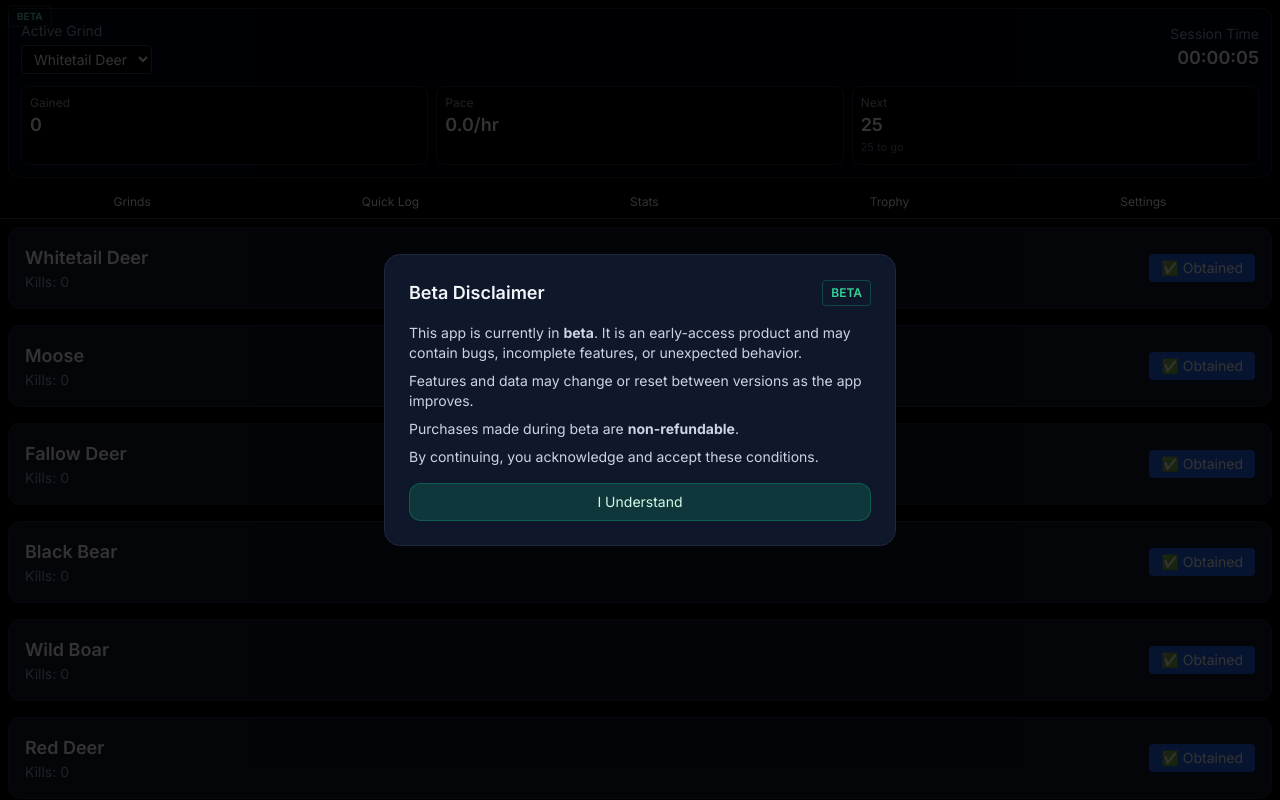
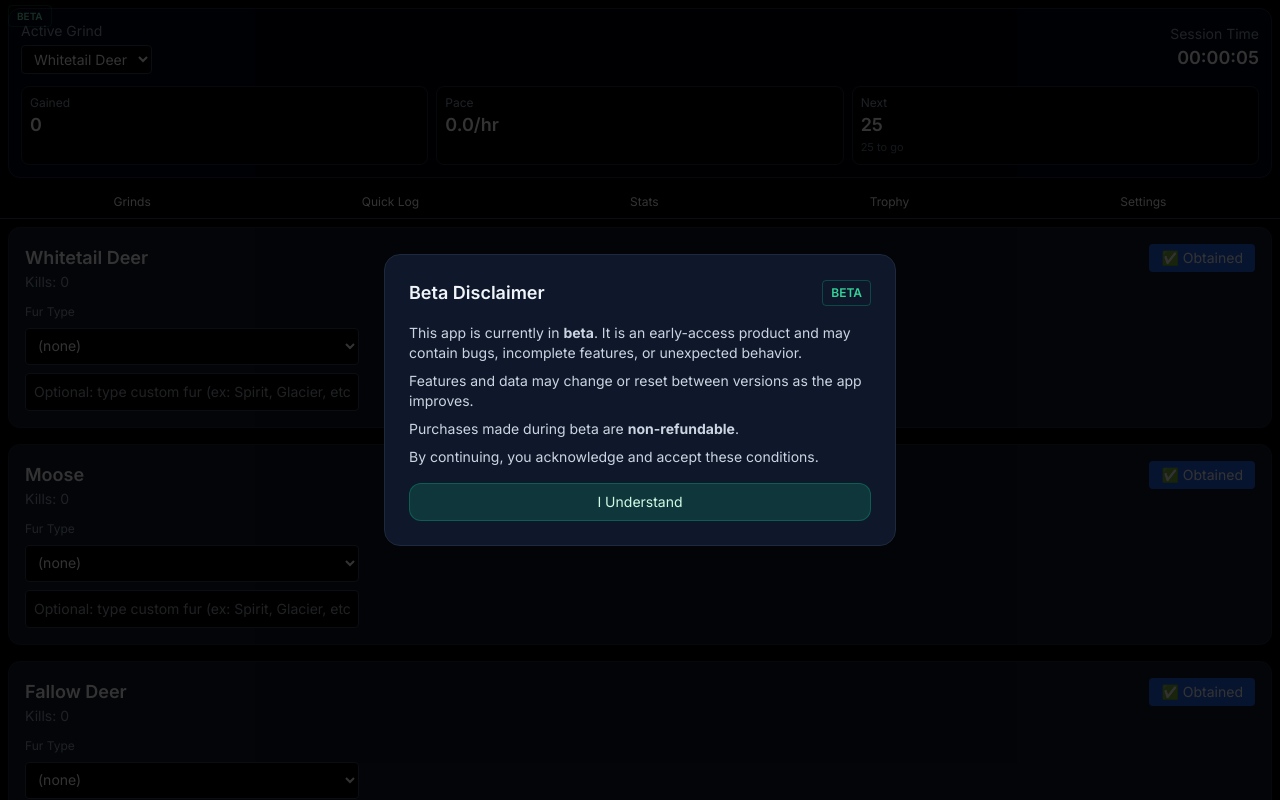
Before and after one commit to Camoford/great-one-grind, a React (Vite) app: page / in a window 1280 px wide. Shown: the top 800 px of the page. Built offline with nearby package versions, Linux system fonts and the light colour scheme.

Commit message:
Restore fur dropdowns in Grinds and Quick Log

```diff
--- a/components/GrindsList.tsx
+++ b/components/GrindsList.tsx
@@ -1,5 +1,21 @@
-import React, { useState } from "react";
+import React, { useMemo, useState } from "react";
 import { useHunterStore } from "../store";
+
+const FUR_OPTIONS = [
+  "",
+  "Common",
+  "Piebald",
+  "Albino",
+  "Melanistic",
+  "Leucistic",
+  "Blonde",
+  "Red",
+  "Dark",
+  "Light",
+  "Tan",
+  "Grey",
+  "Brown",
+];
 
 export default function GrindsList() {
   const grinds = useHunterStore((s) => s.grinds);
@@ -8,52 +24,99 @@ export default function GrindsList() {
   const addTrophy = useHunterStore((s) => s.addTrophy);
 
   const [confirmingId, setConfirmingId] = useState<string | null>(null);
+  const [customFurById, setCustomFurById] = useState<Record<string, string>>({});
 
   const handleObtained = (id: string) => {
     const grind = grinds.find((g) => g.id === id);
     if (!grind) return;
 
-    // Prevent duplicate trophies
+    const fur = (grind.fur || customFurById[id] || "Unknown").trim();
+
     addTrophy({
       species: grind.species,
-      fur: grind.fur || "Unknown",
+      fur,
       killsAtObtained: grind.kills,
       obtainedAt: Date.now(),
     });
 
-    // Reset kills after obtaining (grinder default)
+    // Grinder default reset
     setKills(id, 0);
+    setFur(id, undefined);
 
-    // Clear fur selection after trophy
-    setFur(id, undefined);
+    // clear custom fur after obtain
+    setCustomFurById((p) => {
+      const copy = { ...p };
+      delete copy[id];
+      return copy;
+    });
 
     setConfirmingId(null);
   };
 
-  if (!grinds.length) {
-    return (
-      <div className="text-center text-slate-400 mt-10">
-        No active grinds found.
-      </div>
-    );
+  const sorted = useMemo(() => grinds, [grinds]);
+
+  if (!sorted.length) {
+    return <div className="text-center text-slate-400 mt-10">No active grinds found.</div>;
   }
 
   return (
     <div className="space-y-4">
-      {grinds.map((grind) => (
+      {sorted.map((grind) => {
+        const isCustom = !!customFurById[grind.id] && !FUR_OPTIONS.includes(customFurById[grind.id]);
+        return (
           <div
             key={grind.id}
             className="rounded-xl bg-slate-900 p-4 shadow-md border border-slate-800"
           >
-          <div className="flex justify-between items-center">
-            <div>
+            <div className="flex justify-between items-start gap-3">
+              <div className="min-w-0">
                 <h3 className="text-lg font-semibold">{grind.species}</h3>
                 <p className="text-sm text-slate-400">
                   Kills: {grind.kills}
                   {grind.fur ? ` • Fur: ${grind.fur}` : ""}
                 </p>
+
+                {/* Fur picker */}
+                <div className="mt-3 space-y-2">
+                  <div className="text-xs text-slate-400">Fur Type</div>
+                  <select
+                    className="w-full rounded bg-black border border-slate-700 p-2 text-sm"
+                    value={FUR_OPTIONS.includes(grind.fur || "") ? (grind.fur || "") : ""}
+                    onChange={(e) => {
+                      const v = e.target.value;
+                      if (!v) {
+                        setFur(grind.id, undefined);
+                        return;
+                      }
+                      setFur(grind.id, v);
+                    }}
+                  >
+                    <option value="">(none)</option>
+                    {FUR_OPTIONS.filter(Boolean).map((f) => (
+                      <option key={f} value={f}>
+                        {f}
+                      </option>
+                    ))}
+                  </select>
+
+                  <input
+                    className="w-full rounded bg-black border border-slate-700 p-2 text-sm"
+                    value={customFurById[grind.id] || ""}
+                    onChange={(e) =>
+                      setCustomFurById((p) => ({ ...p, [grind.id]: e.target.value }))
+                    }
+                    placeholder="Optional: type custom fur (ex: Spirit, Glacier, etc)"
+                  />
+                  {isCustom && (
+                    <div className="text-[11px] text-slate-500">
+                      Custom fur will be used when you obtain a trophy.
+                    </div>
+                  )}
+                </div>
               </div>
 
+              {/* Obtained confirm */}
+              <div className="shrink-0">
                 {confirmingId === grind.id ? (
                   <div className="flex gap-2">
                     <button
@@ -79,7 +142,9 @@ export default function GrindsList() {
                 )}
               </div>
             </div>
-      ))}
+          </div>
+        );
+      })}
     </div>
   );
 }
--- a/components/QuickLog.tsx
+++ b/components/QuickLog.tsx
@@ -5,9 +5,29 @@ type LastSelections = {
   grindId: string;
   fur: string;
   amount: number;
+  furMode: "dropdown" | "other";
+  otherFur: string;
+  obtained: boolean;
 };
 
 const LS_KEY = "greatone_quicklog_last_v1";
+
+// You can add/remove furs anytime. Keep it grinder-friendly.
+const FUR_OPTIONS = [
+  "Common",
+  "Piebald",
+  "Albino",
+  "Melanistic",
+  "Leucistic",
+  "Blonde",
+  "Red",
+  "Dark",
+  "Light",
+  "Tan",
+  "Grey",
+  "Brown",
+  "Other (type it)",
+];
 
 export default function QuickLog() {
   const grinds = useHunterStore((s) => s.grinds);
@@ -18,9 +38,17 @@ export default function QuickLog() {
   const defaultGrindId = useMemo(() => grinds[0]?.id || "", [grinds]);
 
   const [grindId, setGrindId] = useState<string>("");
-  const [fur, setLocalFur] = useState<string>("Common");
+  const [furMode, setFurMode] = useState<"dropdown" | "other">("dropdown");
+  const [furPick, setFurPick] = useState<string>("Common");
+  const [otherFur, setOtherFur] = useState<string>("");
   const [amount, setAmount] = useState<number>(1);
   const [obtained, setObtained] = useState<boolean>(false);
+
+  const fur = useMemo(() => {
+    if (furMode === "other") return (otherFur || "Unknown").trim();
+    if (furPick === "Other (type it)") return (otherFur || "Unknown").trim();
+    return furPick.trim();
+  }, [furMode, furPick, otherFur]);
 
   // Restore last selections
   useEffect(() => {
@@ -30,8 +58,27 @@ export default function QuickLog() {
 
       const parsed = JSON.parse(raw) as Partial<LastSelections>;
       if (parsed.grindId) setGrindId(parsed.grindId);
-      if (typeof parsed.fur === "string") setLocalFur(parsed.fur);
       if (typeof parsed.amount === "number") setAmount(parsed.amount);
+      if (typeof parsed.obtained === "boolean") setObtained(parsed.obtained);
+
+      if (parsed.furMode === "other" || parsed.furMode === "dropdown") {
+        setFurMode(parsed.furMode);
+      }
+
+      if (typeof parsed.fur === "string" && parsed.fur) {
+        // Try to map back into dropdown if possible
+        const match = FUR_OPTIONS.find((x) => x.toLowerCase() === parsed.fur!.toLowerCase());
+        if (match && match !== "Other (type it)") {
+          setFurPick(match);
+          setFurMode("dropdown");
+        } else {
+          setFurPick("Other (type it)");
+          setOtherFur(parsed.fur);
+          setFurMode("other");
+        }
+      }
+
+      if (typeof parsed.otherFur === "string") setOtherFur(parsed.otherFur);
     } catch {
       // ignore
     }
@@ -45,13 +92,20 @@ export default function QuickLog() {
   // Persist last selections whenever changed
   useEffect(() => {
     if (!grindId) return;
-    const payload: LastSelections = { grindId, fur, amount };
+    const payload: LastSelections = {
+      grindId,
+      fur,
+      amount,
+      furMode,
+      otherFur,
+      obtained,
+    };
     try {
       localStorage.setItem(LS_KEY, JSON.stringify(payload));
     } catch {
       // ignore
     }
-  }, [grindId, fur, amount]);
+  }, [grindId, fur, amount, furMode, otherFur, obtained]);
 
   const selected = useMemo(() => grinds.find((g) => g.id === grindId), [grinds, grindId]);
 
@@ -82,11 +136,7 @@ export default function QuickLog() {
   };
 
   if (!grinds.length) {
-    return (
-      <div className="text-center text-slate-400 mt-10">
-        No grinds available yet.
-      </div>
-    );
+    return <div className="text-center text-slate-400 mt-10">No grinds available yet.</div>;
   }
 
   return (
@@ -112,15 +162,32 @@ export default function QuickLog() {
       {/* Fur */}
       <div className="space-y-1">
         <label className="text-sm text-slate-400">Fur</label>
-        <input
+
+        <select
           className="w-full rounded bg-black border border-slate-700 p-2"
-          value={fur}
-          onChange={(e) => setLocalFur(e.target.value)}
-          placeholder="Common / Rare / etc"
-        />
-        <p className="text-xs text-slate-500">
-          Tip: type any fur name you want (we keep it flexible).
-        </p>
+          value={furPick}
+          onChange={(e) => {
+            const v = e.target.value;
+            setFurPick(v);
+            if (v === "Other (type it)") setFurMode("other");
+            else setFurMode("dropdown");
+          }}
+        >
+          {FUR_OPTIONS.map((f) => (
+            <option key={f} value={f}>
+              {f}
+            </option>
+          ))}
+        </select>
+
+        {(furMode === "other" || furPick === "Other (type it)") && (
+          <input
+            className="w-full rounded bg-black border border-slate-700 p-2"
+            value={otherFur}
+            onChange={(e) => setOtherFur(e.target.value)}
+            placeholder="Type fur name (ex: Grey, Blonde, Spirit, etc)"
+          />
+        )}
       </div>
 
       {/* Amount */}
@@ -141,11 +208,7 @@ export default function QuickLog() {
 
       {/* Obtained */}
       <label className="flex items-center gap-2">
-        <input
-          type="checkbox"
-          checked={obtained}
-          onChange={(e) => setObtained(e.target.checked)}
-        />
+        <input type="checkbox" checked={obtained} onChange={(e) => setObtained(e.target.checked)} />
         <span className="text-sm">✅ This log is a Trophy (Obtained)</span>
       </label>
 
```
Lines whose indentation alone changed are shown as unchanged.
